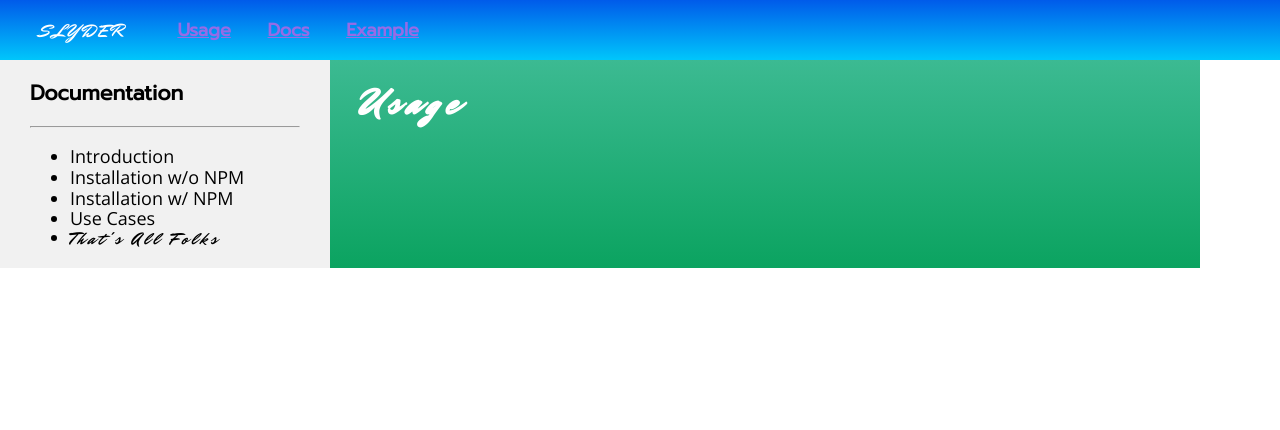
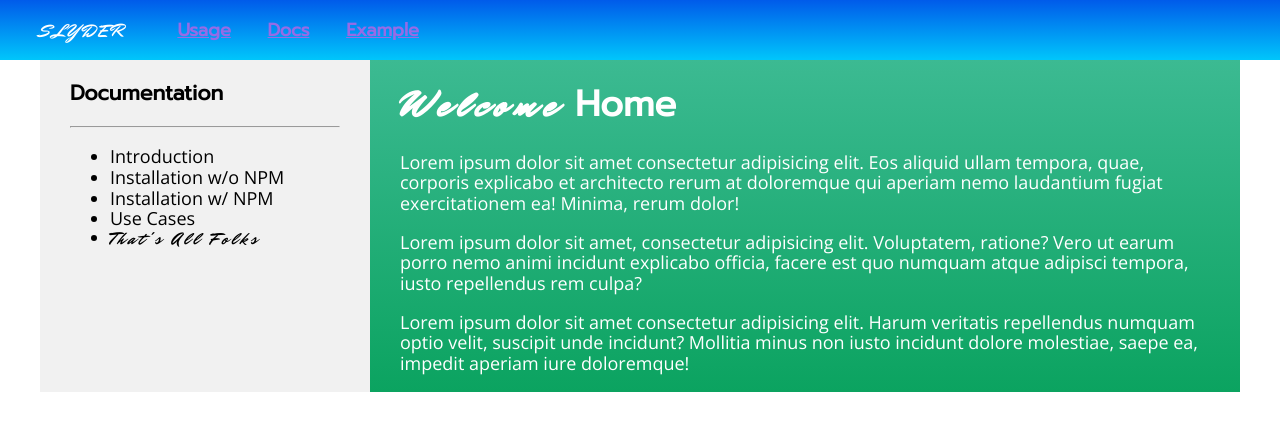
Before and after one commit to Doanvin/slyder, a website: page index.html in a window 1280 px wide. Drawn offline with nearby package versions, Linux system fonts and the light colour scheme.

Commit message:
Center main, Add link to slyder text

```diff
--- a/index.html
+++ b/index.html
@@ -2,6 +2,7 @@
 <html lang="en">
 <head>
     <link rel="dns-prefetch" href="https://fonts.googleapis.com">
+    <link rel="dns-prefetch" href="https://fonts.gstatic.com">
     <link rel="dns-prefetch" href="https://cdnjs.cloudflare.com">
     <meta charset="UTF-8">
     <meta name="viewport" content="width=device-width, initial-scale=1.0, user-scalable=1, minimum-scale=1, maximum-scale=2.5">
@@ -62,6 +63,7 @@
 
         nav.nav {display: block;padding-top:20px;}
         .nav-brand {display: inline-block;}
+        .nav-brand a {color:#fff;text-decoration: none;}
         .nav-menu {display: inline-block;margin-left:30px;}
         .nav-item {
             padding:15px;
@@ -73,7 +75,7 @@
         /* main section layout settings */
         main.main {
             /* remove padding from main container */
-            margin: 0;
+            margin: 0 auto;
             padding:0;
             width: 100%;
         }
@@ -135,7 +137,7 @@
 <body>
     <header class="header">
         <nav id="main-nav" class="nav contain">
-            <div class="nav-brand fancy-font">SLYDER</div>
+            <div class="nav-brand fancy-font"><a href="./">SLYDER</a></div>
             <div class="nav-menu">
                 <a href="./usage" class="nav-item">Usage</a>
                 <a href="./docs" class="nav-item">Docs</a>
@@ -174,7 +176,10 @@
                 color: #fff;
             }
         </style>
-         <h1 class="main__title fancy-font">Usage</h1>
+         <h1 class="main__title"><span class="fancy-font">Welcome</span> Home</h1>
+         <p>Lorem ipsum dolor sit amet consectetur adipisicing elit. Eos aliquid ullam tempora, quae, corporis explicabo et architecto rerum at doloremque qui aperiam nemo laudantium fugiat exercitationem ea! Minima, rerum dolor!</p>
+         <p>Lorem ipsum dolor sit amet, consectetur adipisicing elit. Voluptatem, ratione? Vero ut earum porro nemo animi incidunt explicabo officia, facere est quo numquam atque adipisci tempora, iusto repellendus rem culpa?</p>
+         <p>Lorem ipsum dolor sit amet consectetur adipisicing elit. Harum veritatis repellendus numquam optio velit, suscipit unde incidunt? Mollitia minus non iusto incidunt dolore molestiae, saepe ea, impedit aperiam iure doloremque!</p>
     </template>
 
     <template id="usage">
```
